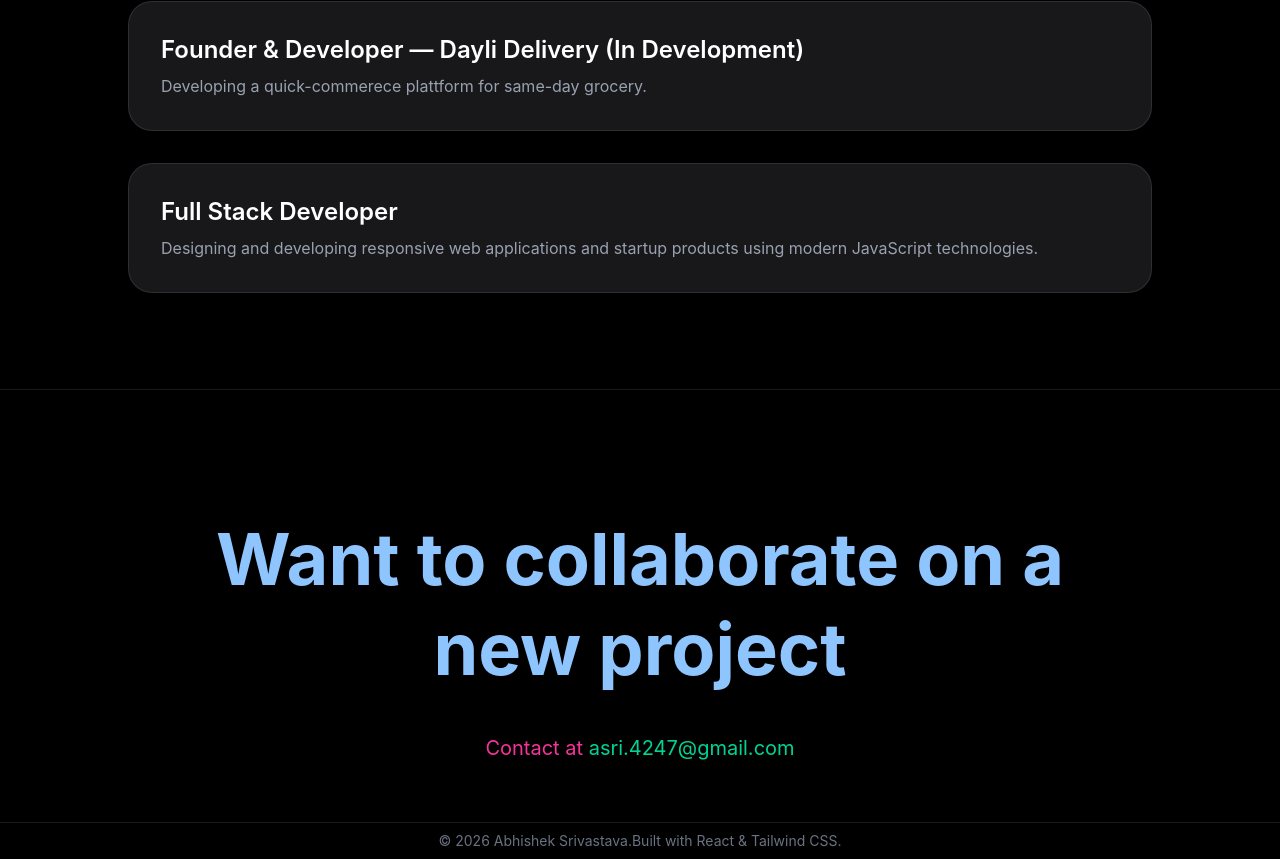
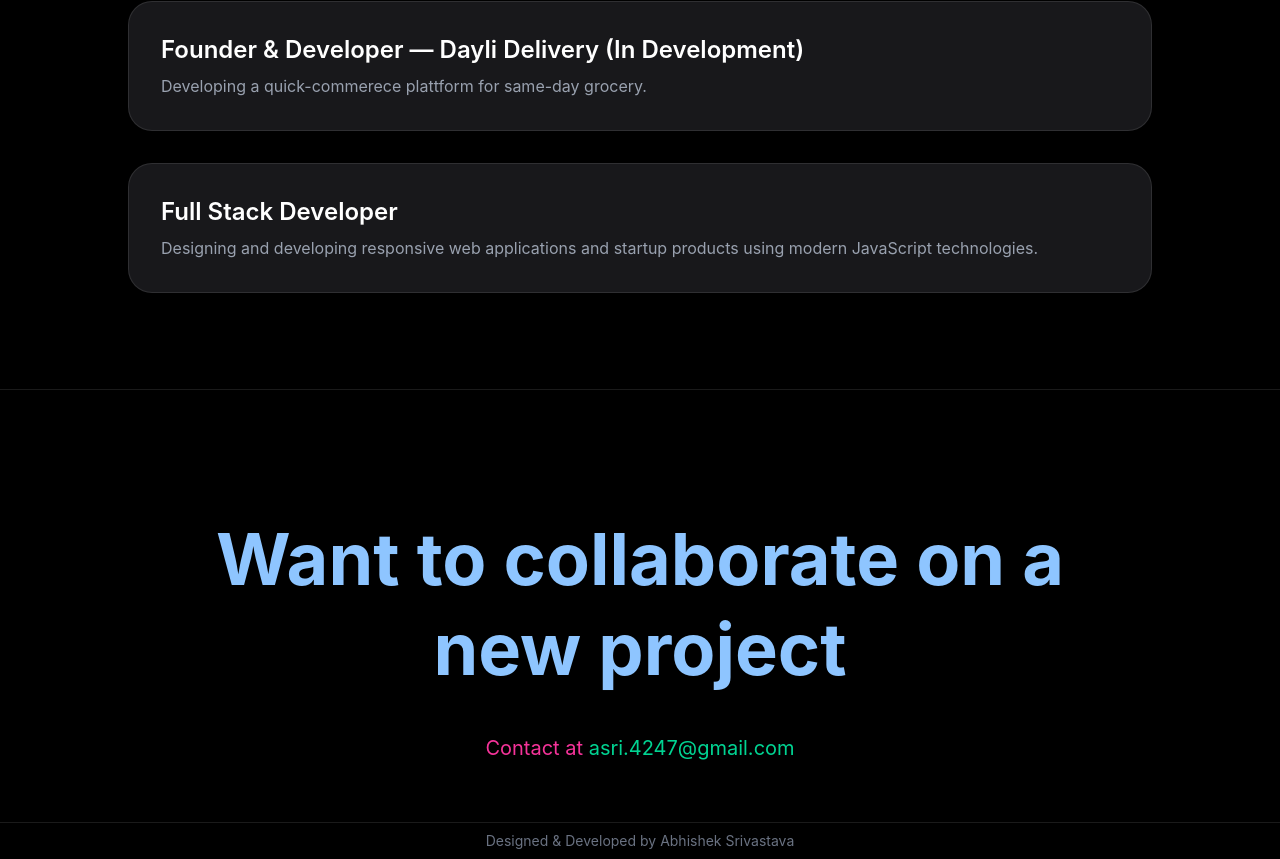
Before and after one commit to abhi-sri94/my-portfolio, a React app: page / in a window 1280 px wide. Shown: the part 4227-5086 px from the top of the page. Built offline with nearby package versions, Linux system fonts and the light colour scheme; the HTML template or start-up script is replaced by a standard one.

Commit message:
final tweaks

```diff
--- a/src/App.jsx
+++ b/src/App.jsx
@@ -360,7 +360,7 @@ export default function App() {
 
       {/* Footer */}
       < footer className="border-t border-white/10 py-2 text-center text-gray-500 text-sm" >
-        © 2026 Abhishek Srivastava.Built with React & Tailwind CSS.
+        Designed & Developed by Abhishek Srivastava
       </footer >
     </div >
   );
```
